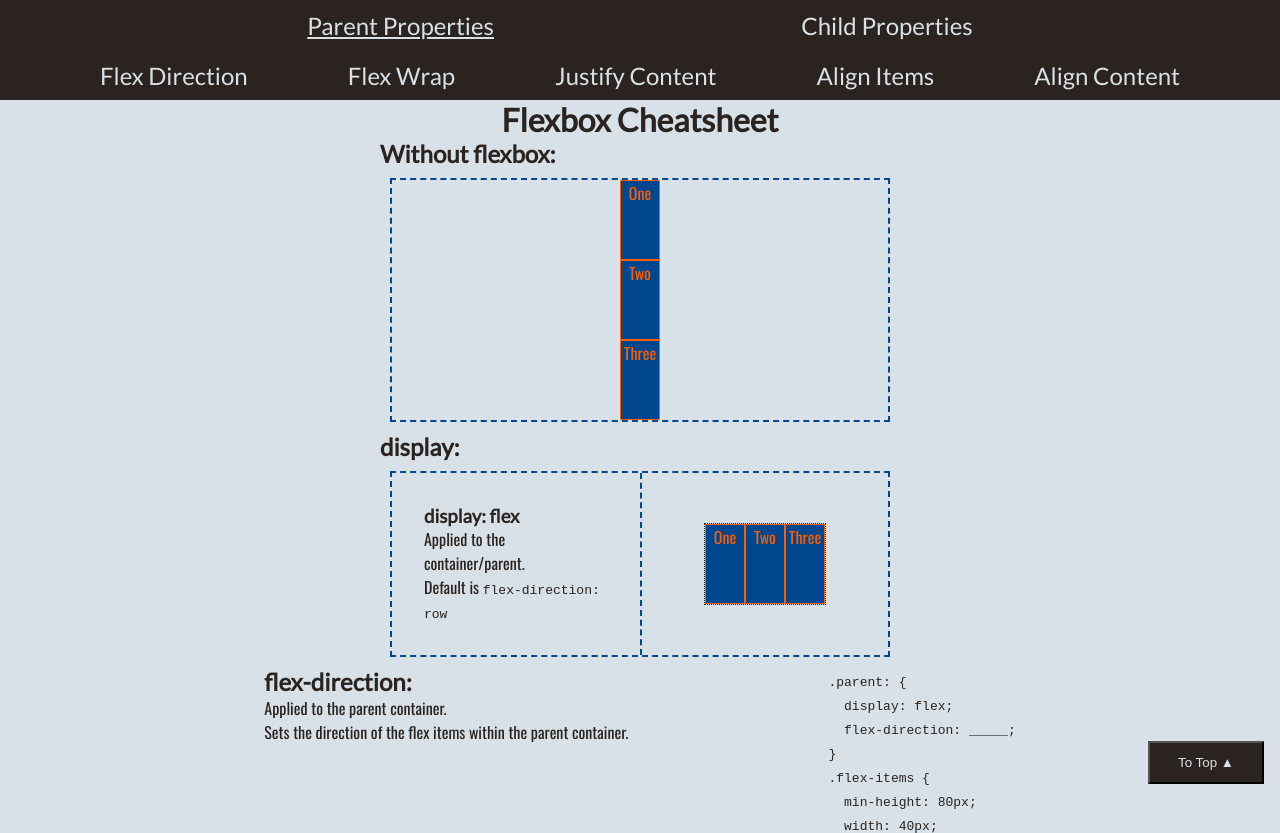
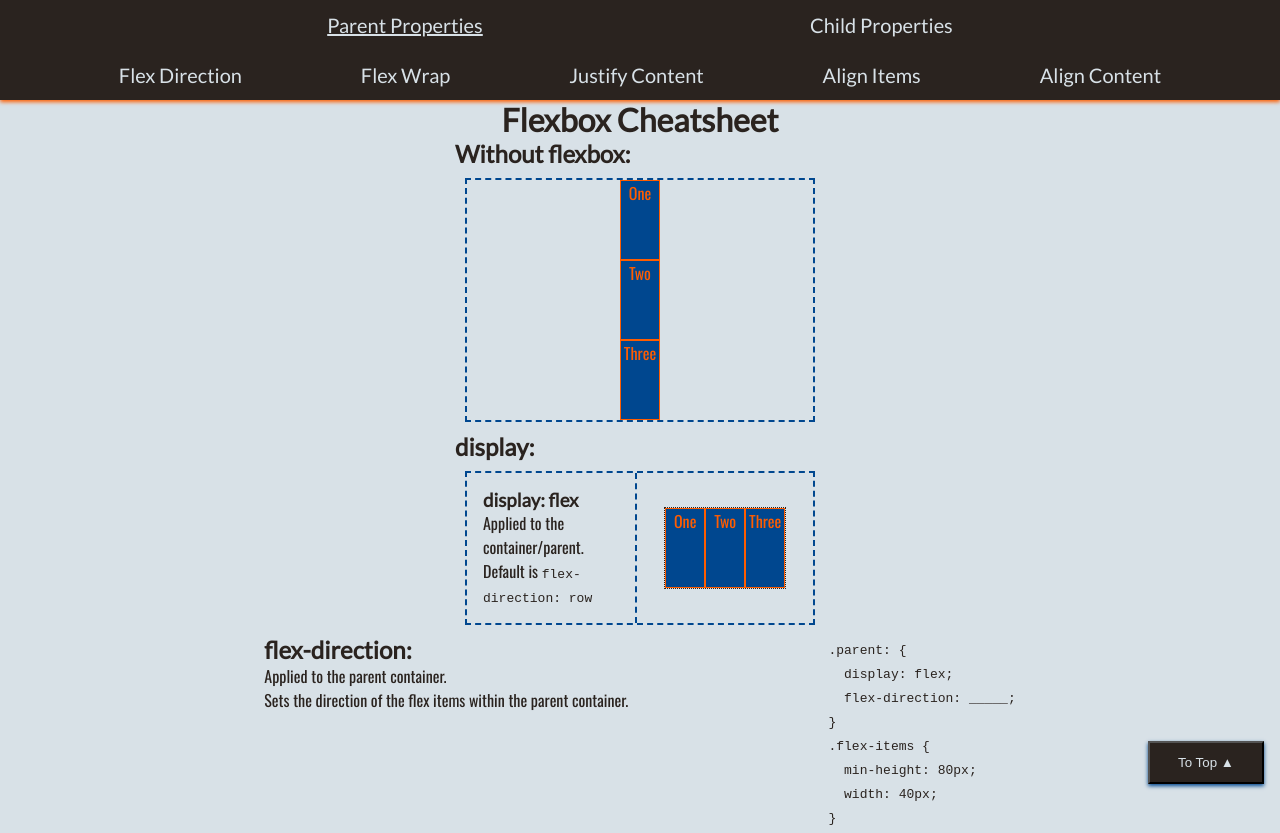
Before and after one commit to SJECollins/flexbox, a plain HTML site: page index.html in a window 1280 px wide. Shown: the top 833 px of the page. Drawn offline with nearby package versions, Linux system fonts and the light colour scheme.

Commit message:
Adjust container sizes

```diff
--- a/assets/css/style.css
+++ b/assets/css/style.css
@@ -32,7 +32,8 @@ header {
     height: 100px;
     background-color: var(--site-black);
     font-family: Lato, sans-serif;
-    font-size: 1.5rem;
+    font-size: 1.25rem;
+    box-shadow: 0 2px 4px var(--site-orange);
 }
 
 nav {
@@ -49,6 +50,7 @@ nav {
 .nav-links {
     width: inherit;
     display: flex;
+    flex-wrap: wrap;
     justify-content: space-evenly;
 }
 
@@ -73,6 +75,7 @@ h1, h2, h3 {
     padding: 0.75rem 1.75rem;
     color: var(--site-white);
     background-color: var(--site-black);
+    box-shadow: 0 2px 4px var(--site-blue);
 }
 
 .box {
@@ -106,7 +109,7 @@ h1, h2, h3 {
 }
 
 .container {
-    width: 500px;
+    width: 350px;
     display: flex;
     justify-content: space-evenly;
     margin: 10px;
@@ -121,14 +124,14 @@ h1, h2, h3 {
 }
 
 .description {
-    padding: 2rem;
+    padding: 1rem;
     max-width: 250px;
     border-right: 2px dashed var(--site-blue);
 }
 
 .example {
     width: 250px;
-    padding: 2rem;
+    padding: 1rem;
     display: flex;
     justify-content: center;
     align-items: center;
@@ -136,7 +139,7 @@ h1, h2, h3 {
 }
 
 .bigger {
-    height: 160px;
+    min-height: 160px;
 }
 
 .wider {
```
